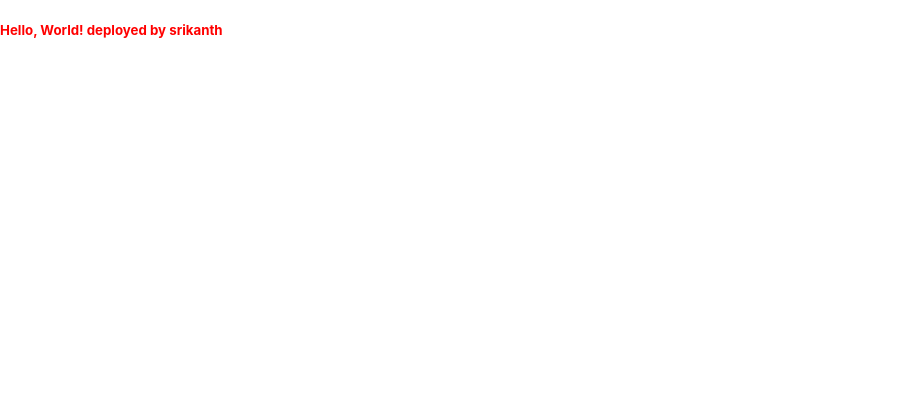
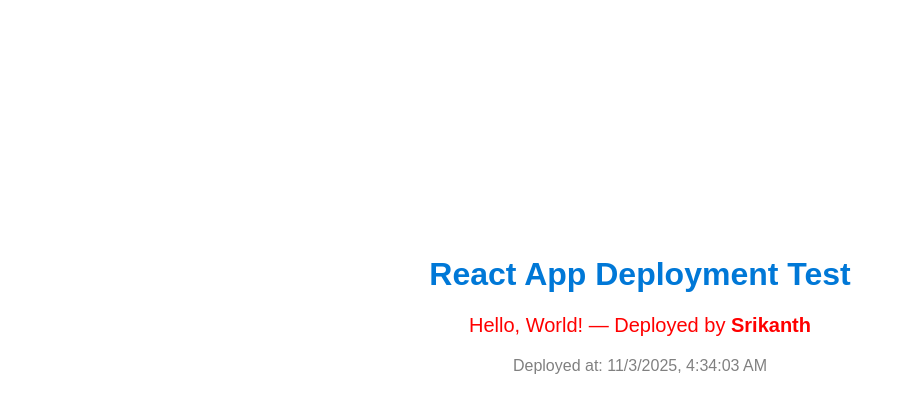
Before and after one commit to Srikanth-varma/reactforcloud, a React (Create React App) app: page / in a window 1280 px wide. Shown: the top 412 px of the page, without its empty margins (0-914 px from the left). Built offline with nearby package versions, Linux system fonts and the light colour scheme.

Commit message:
update with stylings  app

```diff
--- a/src/App.js
+++ b/src/App.js
@@ -2,9 +2,24 @@ import React from 'react';
 import './App.css';
 
 function App() {
+    const deployedAt = new Date().toLocaleString();
+
   return (
-    <div className="App">
-      <h5 style={{ color: "red" }}>Hello, World! deployed by srikanth</h5>
+    // <div className="App">
+    //   <h5 style={{ color: "red" }}>Hello, World! deployed by srikanth</h5>
+    // </div>
+     <div
+      style={{
+        textAlign: "center",
+        marginTop: "100px",
+        fontFamily: "Arial, sans-serif",
+      }}
+    >
+      <h1 style={{ color: "#0078D7" }}>React App Deployment Test</h1>
+      <p style={{ color: "red", fontSize: "20px" }}>
+        Hello, World! — Deployed by <strong>Srikanth</strong>
+      </p>
+      <p style={{ color: "gray" }}>Deployed at: {deployedAt}</p>
     </div>
   );
 }
```
